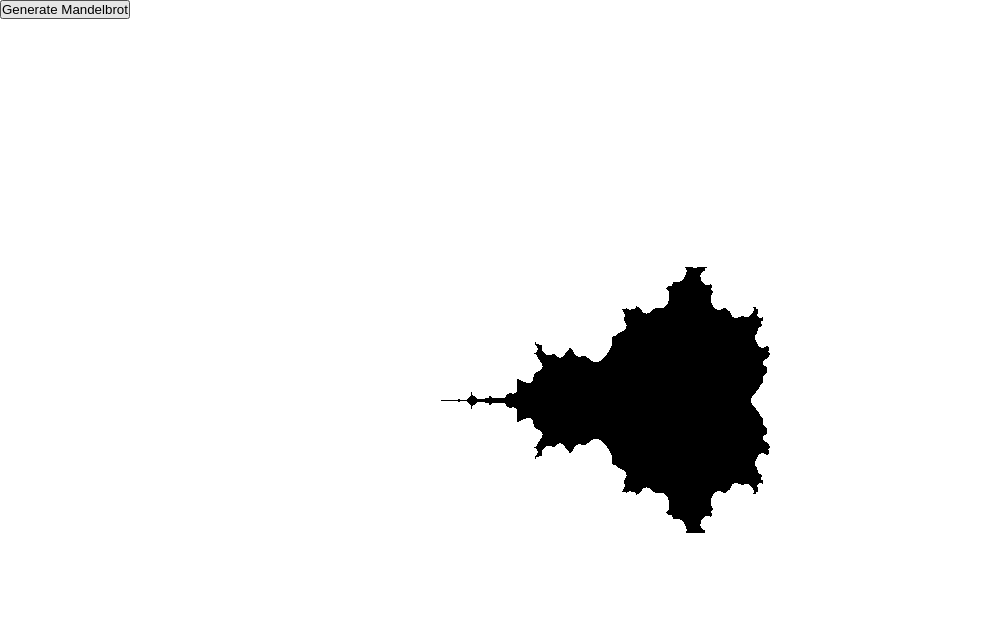
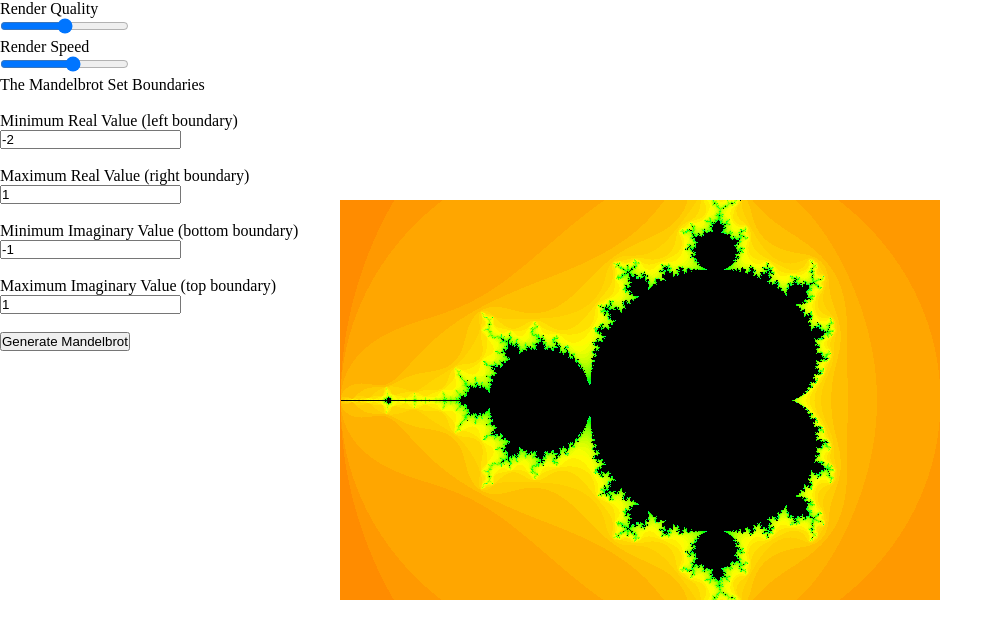
Before and after one commit to GajinKim/mandelbrot-set, a plain HTML site: page index.html in a window 1280 px wide. Both pictures are taken after a click on the button "Generate Mandelbrot". Shown: the whole page, without its empty margins (0-1003 px from the left). Drawn offline with Linux system fonts and the light colour scheme.

Commit message:
added more fields to customize render

```diff
--- a/index.html
+++ b/index.html
@@ -12,6 +12,23 @@
 
 <body>
     <canvas id="canvas"></canvas>
+
+    <p>Render Quality</p>
+    <input type="range" min="5" max="1000" step="5" list="steplist" id="render-quality">
+    <p>Render Speed</p>
+    <input type="range" min="1.5" max="5" step="0.5" list="steplist" id="render-speed">
+    <br />
+    <p>The Mandelbrot Set Boundaries</p><br>
+    <form id="render-boundaries">
+        <label for="minreal">Minimum Real Value (left boundary)</label><br>
+        <input type="text" id="minreal" name="minreal" value="-2"><br><br>
+        <label for="maxreal">Maximum Real Value (right boundary)</label><br>
+        <input type="text" id="maxreal" name="maxreal" value="1"><br><br>
+        <label for="minimaginary">Minimum Imaginary Value (bottom boundary)</label><br>
+        <input type="text" id="minimaginary" name="minimaginary" value="-1"><br><br>
+        <label for="maximaginay">Maximum Imaginary Value (top boundary)</label><br>
+        <input type="text" id="maximaginary" name="maximaginay" value="1"><br><br>
+    </form>
     <button type="button" id="render-mandelbrot">Generate Mandelbrot</button>
     <script src="script.js"></script>
 </body>
--- a/script.js
+++ b/script.js
@@ -1,5 +1,9 @@
 let canvas = document.getElementById('canvas');
 let context = canvas.getContext('2d');
+let iterations = [];
+
+let pixelDensity = Number(document.getElementById("render-quality").value);
+let renderSpeed = Number(document.getElementById("render-speed").value);
 
 function ComplexNumber(real, imaginary) {
     this.real = real;
@@ -18,7 +22,7 @@ ComplexNumber.prototype.absolute = function () {
     return Math.sqrt(this.real * this.real + this.imaginary * this.imaginary);
 }
 
-function belongsToSetInGivenIterations(real, imaginary, iterations) {
+function belongsInSet(real, imaginary, iterations) {
     // z_{n+1} = z_{n}^{2} + c
     let z = new ComplexNumber(0, 0);
     let c = new ComplexNumber(real, imaginary);
@@ -29,7 +33,7 @@ function belongsToSetInGivenIterations(real, imaginary, iterations) {
         i++;
     }
 
-    return (i == iterations);
+    return i;
 }
 
 function pixelCalculator(x, y, color) {
@@ -37,44 +41,48 @@ function pixelCalculator(x, y, color) {
     context.fillRect(x, y, 1, 1);
 }
 
-function draw(maxIterations) {
+function drawIntervalFrame(maxIterations) {
     // real axis boundaries [-2, 1]
-    let minReal = -2;
-    let maxReal = 1;
+    let minReal = Number(document.getElementById('minreal').value);
+    let maxReal = Number(document.getElementById('maxreal').value);
+
     // imaginary axis boundaries [-1, 1]
-    let minImaginary = -1;
-    let maxImaginary = 1;
+    let minImaginary = Number(document.getElementById('minimaginary').value);
+    let maxImaginary = Number(document.getElementById('maximaginary').value);
 
-    let realStep = (maxReal - minReal) / canvas.width;
-    let imaginaryStep = (maxImaginary - minImaginary) / canvas.height;
+    let realStep = Number((maxReal - minReal) / canvas.width);
+    let imaginaryStep = Number((maxImaginary - minImaginary) / canvas.height);
 
     let real = minReal;
 
     while (real < maxReal) {
         let imaginary = minImaginary;
+        console.log('boundaries', minReal, maxReal, minImaginary, maxImaginary);
         while (imaginary < maxImaginary) {
-            let result = belongsToSetInGivenIterations(real, imaginary, maxIterations);
+            let pointBelongs = belongsInSet(real, imaginary, maxIterations);
             let x = (real - minReal) / realStep;
             let y = (imaginary - minImaginary) / imaginaryStep;
 
-            // check whether the pixel should be colored black or white
-            result ? pixelCalculator(x, y, 'black') : pixelCalculator(x, y, 'white');
-
+            if (pointBelongs == maxIterations) {
+                pixelCalculator(x, y, 'black');
+            } else {
+                let colorHue = parseInt(30 + Math.round(120 * pointBelongs * 1.0 / maxIterations));
+                var color = `hsl(${colorHue}, 100%, 50%`;
+                pixelCalculator(x, y, color);
+            }
             imaginary += imaginaryStep;
         }
         real += realStep;
     }
 }
 
-// resize canvas to fill browser window dynamically
-window.addEventListener('resize', resizeCanvas, false);
-resizeCanvas();
+document.getElementById("render-mandelbrot").onclick = function () {
+    updateCanvasSize();
+    updateIterations();
 
-document.getElementById("render-mandelbrot").onclick = function () {
-    let iterations = [5, 10, 15, 25, 50, 75, 100, 150, 200, 500];
     let i = 0;
     let interval = setInterval(function () {
-        draw(iterations[i]);
+        drawIntervalFrame(iterations[i]);
         i++;
         if (i >= iterations.length) {
             clearInterval(interval);
@@ -82,20 +90,51 @@ document.getElementById("render-mandelbrot").onclick = function () {
     }, 1000);
 }
 
-function resizeCanvas() {
+document.getElementById("render-quality").onchange = function () {
+    updateIterations();
+}
+
+// updates canvas size based on available window space
+function updateCanvasSize() {
     // adjust boundaries based on width:height ratio
     let screenRatio = window.innerHeight / window.innerWidth;
     if (screenRatio < 1.5) {
-        console.log('hi');
         canvas.height = window.innerHeight;
         canvas.width = window.innerHeight * (3 / 2);
     } else {
-        console.log('bye');
         canvas.width = window.innerWidth;
         canvas.height = window.innerWidth * (2 / 3);
     }
 
-    // cuts the resolution in third because computer performance sucks
-    canvas.width /= 3;
-    canvas.height /= 3;
+    // cuts the resolution by half because computer performance sucks
+    canvas.width /= 2;
+    canvas.height /= 2;
 }
+
+async function updateIterations() {
+    await updatePixelDensity();
+    await updateRenderSpeed();
+
+    console.log('pixel density', pixelDensity);
+    console.log('render speed', renderSpeed);
+
+    iterations.length = 0;
+    while (pixelDensity > 5) {
+        await iterations.unshift(parseInt(pixelDensity));
+        pixelDensity /= renderSpeed;
+    }
+
+    if (iterations.length == 0) {
+        iterations.push(parseInt(pixelDensity));
+    }
+
+    console.log('iterations', iterations);
+}
+
+function updatePixelDensity() {
+    pixelDensity = Number(document.getElementById("render-quality").value);
+}
+
+function updateRenderSpeed() {
+    renderSpeed = Number(document.getElementById("render-speed").value);
+}
```
